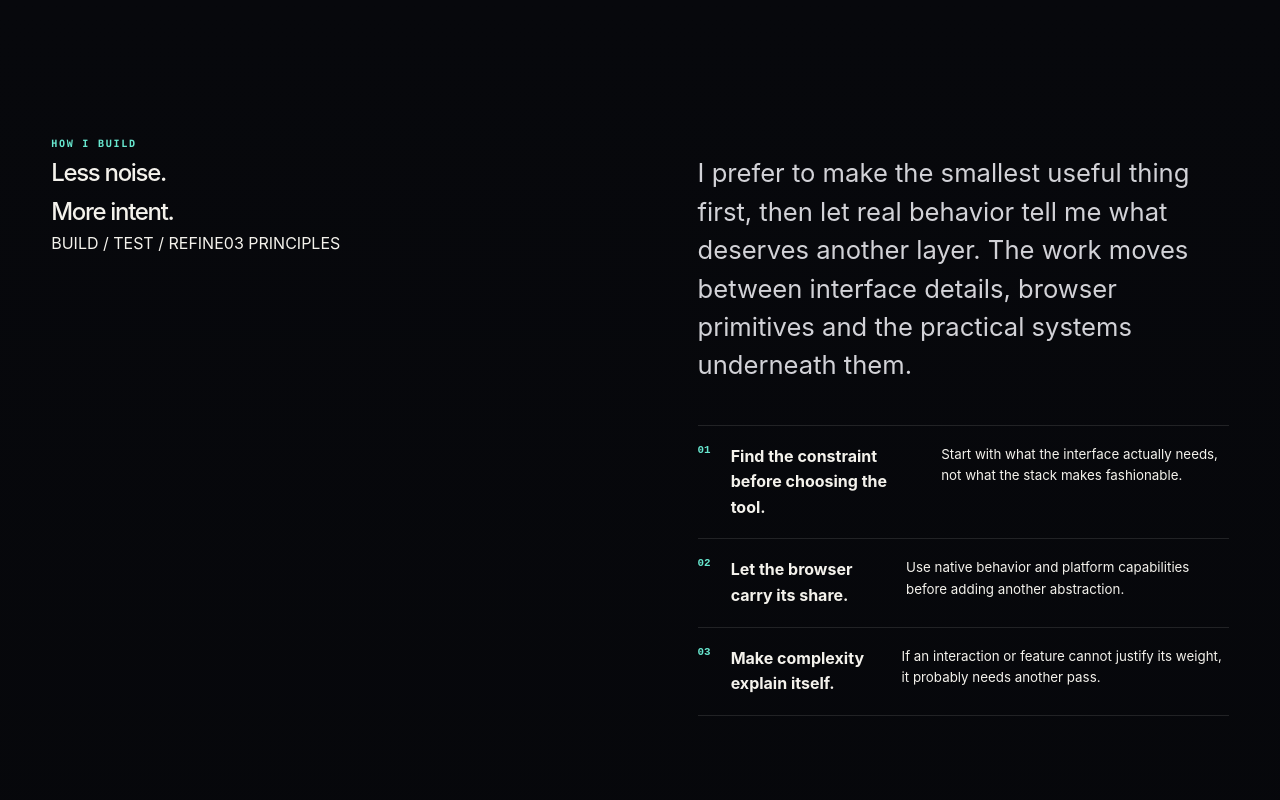
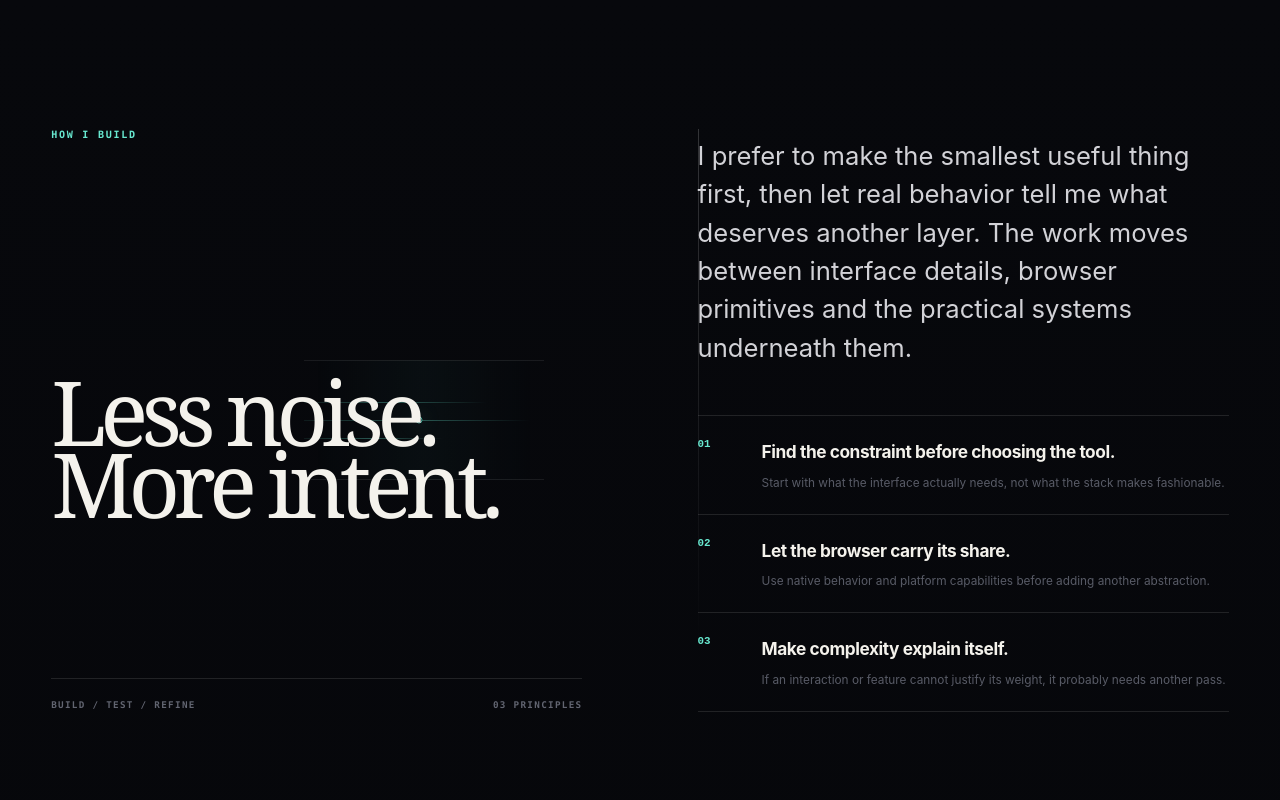
Before and after one commit to adarshkumar-s/adarsh-portfolio, a website: page public/index.html in a window 1280 px wide. Shown: the part 2020-2820 px from the top of the page. Drawn offline with Linux system fonts and the light colour scheme.

Commit message:
Polish How I Build presentation

```diff
--- a/public/css/main.css
+++ b/public/css/main.css
@@ -253,6 +253,165 @@ p{color:var(--muted)}
 .footer-links{display:flex;flex-wrap:wrap;align-content:start;gap:10px 20px}.footer-links a{color:#888a94;font-size:.8rem;transition:color var(--fast)}.footer-links a:hover{color:var(--text)}
 .footer-bottom{display:flex;justify-content:space-between;gap:20px;margin-top:55px;padding-top:20px;border-top:1px solid var(--line);color:#60626b;font-size:.7rem}
 .error-page{width:min(calc(100% - var(--gutter)*2),800px);min-height:100svh;display:grid;align-content:center;margin-inline:auto}.error-page h1{margin:15px 0;font-size:clamp(5rem,12vw,11rem);line-height:.78}
+
+/* ---------- how I build / editorial principles ---------- */
+.philosophy-grid{
+  position:relative;
+  align-items:stretch;
+  overflow:hidden;
+}
+.philosophy-lead{
+  position:relative;
+  min-height:420px;
+  display:flex;
+  flex-direction:column;
+  justify-content:space-between;
+}
+.philosophy-lead h2{
+  position:relative;
+  z-index:1;
+  max-width:620px;
+  margin:clamp(35px,6vw,80px) 0 0;
+  font:400 clamp(4rem,7vw,8rem)/.8 Georgia,"Times New Roman",serif;
+  letter-spacing:-.075em;
+}
+.philosophy-signal{
+  position:absolute;
+  right:clamp(8px,3vw,42px);
+  top:50%;
+  width:min(240px,30vw);
+  height:150px;
+  transform:translateY(-50%);
+  opacity:.72;
+  pointer-events:none;
+}
+.philosophy-signal::before{
+  content:"";
+  position:absolute;
+  inset:15px 0;
+  border-block:1px solid var(--line);
+  background:linear-gradient(90deg,transparent,rgba(104,232,208,.05),transparent);
+}
+.philosophy-signal .signal-line{
+  position:absolute;
+  left:0;
+  width:100%;
+  height:1px;
+  transform-origin:left center;
+  background:linear-gradient(90deg,rgba(104,232,208,.12),rgba(104,232,208,.48),transparent);
+}
+.philosophy-signal .signal-line:nth-child(1){top:38%;transform:scaleX(.76)}
+.philosophy-signal .signal-line:nth-child(2){top:50%;transform:scaleX(.94)}
+.philosophy-signal .signal-line:nth-child(3){top:62%;transform:scaleX(.58)}
+.philosophy-signal i{
+  position:absolute;
+  left:48%;
+  top:50%;
+  width:7px;
+  height:7px;
+  border:1px solid var(--accent-2);
+  border-radius:50%;
+  background:var(--bg);
+  box-shadow:0 0 18px rgba(104,232,208,.35);
+  transform:translate(-50%,-50%);
+}
+.philosophy-meta{
+  display:flex;
+  justify-content:space-between;
+  gap:20px;
+  padding-top:20px;
+  border-top:1px solid var(--line);
+  color:var(--faint);
+  font:700 .58rem/1.4 ui-monospace,SFMono-Regular,Menlo,monospace;
+  letter-spacing:.14em;
+}
+.philosophy-copy{
+  position:relative;
+  padding-top:8px;
+}
+.philosophy-copy::before{
+  content:"";
+  position:absolute;
+  left:-clamp(23px,4vw,65px);
+  top:0;
+  width:1px;
+  height:100%;
+  background:linear-gradient(var(--line-strong),transparent 90%);
+}
+.philosophy-copy .large-copy{
+  margin:0;
+}
+.principles{
+  position:relative;
+  margin-top:48px;
+}
+.principles div{
+  position:relative;
+  display:grid;
+  grid-template-columns:44px minmax(0,1fr);
+  gap:18px 20px;
+  padding:22px 0 21px;
+  transition:padding-left 450ms var(--ease),border-color 450ms var(--ease);
+}
+.principles div::before{
+  content:"";
+  position:absolute;
+  left:0;
+  top:-1px;
+  width:0;
+  height:1px;
+  background:var(--accent-2);
+  transition:width 500ms var(--ease);
+}
+.principles div:hover,
+.principles div:focus-within{
+  padding-left:10px;
+}
+.principles div:hover::before,
+.principles div:focus-within::before{
+  width:64px;
+}
+.principles span{
+  transition:color 250ms ease,text-shadow 250ms ease;
+}
+.principles div:hover span,
+.principles div:focus-within span{
+  color:var(--text);
+  text-shadow:0 0 16px rgba(104,232,208,.28);
+}
+.principles strong{
+  font-size:clamp(1rem,1.35vw,1.15rem);
+  font-weight:650;
+  letter-spacing:-.025em;
+}
+.principles small{
+  grid-column:2;
+  max-width:520px;
+  margin-top:-10px;
+  color:var(--faint);
+  font-size:.74rem;
+  line-height:1.6;
+  opacity:.9;
+}
+@media (max-width:900px){
+  .philosophy-lead{min-height:340px}
+  .philosophy-signal{right:0;width:34vw}
+}
+@media (max-width:700px){
+  .philosophy-lead{min-height:0;gap:28px}
+  .philosophy-signal{position:relative;right:auto;top:auto;transform:none;width:100%;height:82px;order:2}
+  .philosophy-lead h2{margin:0;order:1}
+  .philosophy-meta{order:3}
+  .philosophy-copy{padding-top:45px}
+  .philosophy-copy::before{left:0;top:20px;width:100%;height:1px;background:linear-gradient(90deg,var(--line-strong),transparent)}
+  .principles{margin-top:36px}
+}
+@media (prefers-reduced-motion:reduce){
+  .philosophy-signal .signal-line,
+  .principles div,
+  .principles div::before,
+  .principles span{transition:none!important}
+}
 
 /* ---------- reveal / cursor ---------- */
 .reveal{animation:rise 850ms var(--ease) both}@keyframes rise{from{opacity:0;transform:translateY(28px)}to{opacity:1;transform:none}}
```
